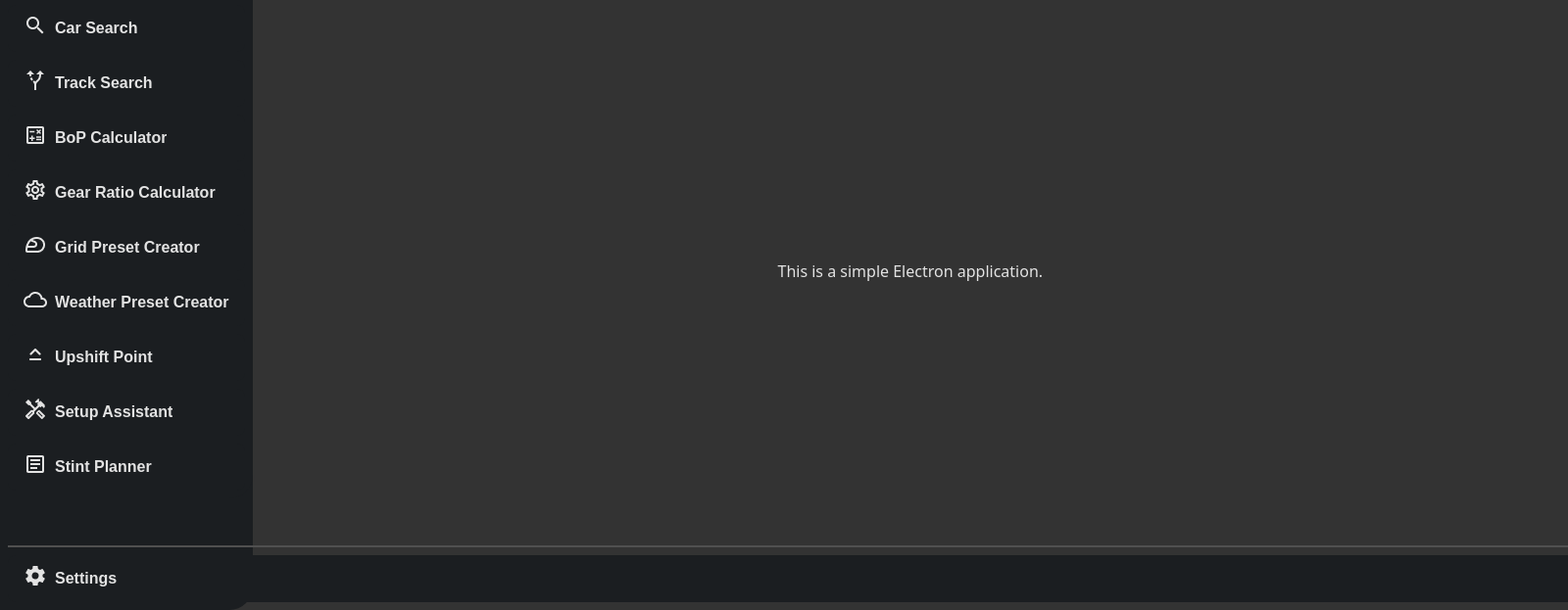
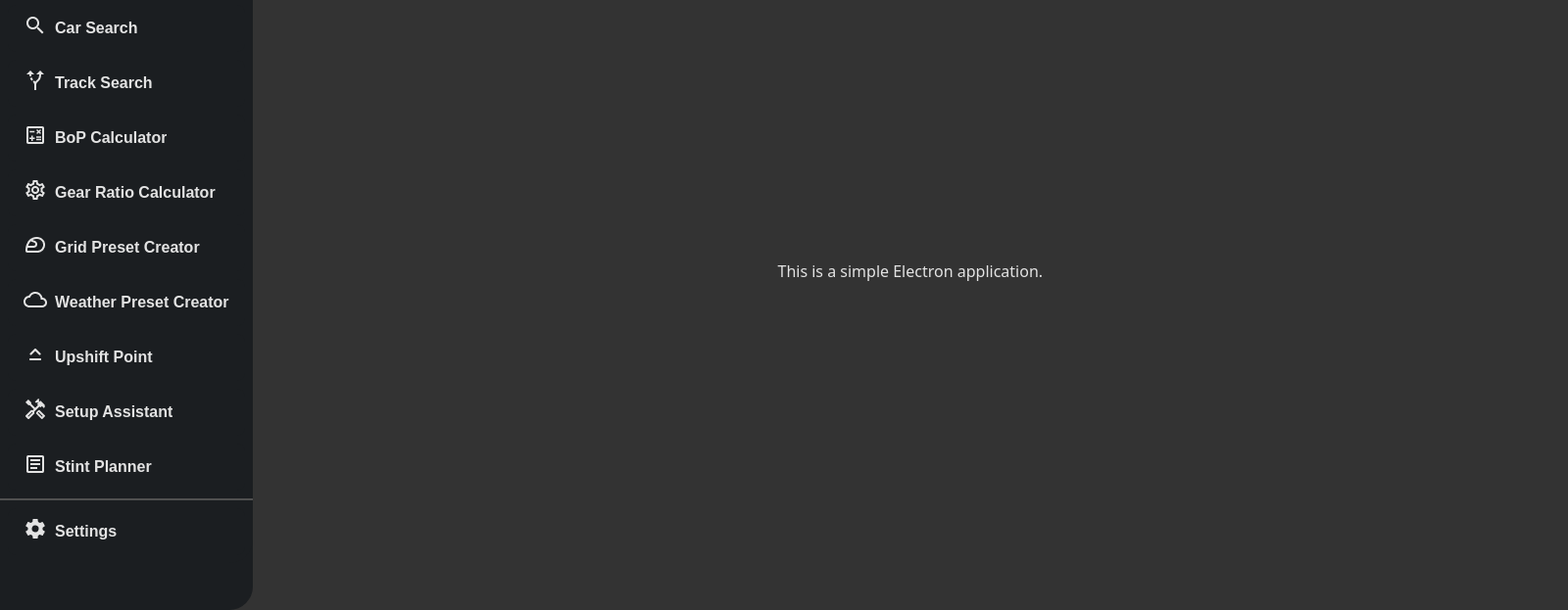
Before and after one commit to wikti11/Simracing-Companion, an Electron app: page renderer/index.html in a window 1600 px wide. Shown: the part 177-800 px from the top of the page at 98% size. Drawn offline with Linux system fonts and the light colour scheme; a web font is replaced by a local one.

Commit message:
sidebar fix

```diff
--- a/renderer/css/style.css
+++ b/renderer/css/style.css
@@ -52,10 +52,7 @@ body {
 }
 
 .sidebar-footer{
-  position: absolute;
-  bottom: 0;
-  width: 100%;
-  margin-bottom: 8px;
+  padding: 8px 8px;
 }
 
 .sidebar-footer .sidebar-divider{
--- a/renderer/sidebar.html
+++ b/renderer/sidebar.html
@@ -70,15 +70,15 @@
                 </span>
                 <span class="text">Stint Planner</span>
             </button>
-
+        </div>
+        <div class="sidebar-divider"></div>
         <div class="sidebar-footer">
-                <div class="sidebar-divider"></div>
             <button class="sidebar-button">
                 <span class="icon">
                     <img src="..\assets\icons\sidebar\settings.png">
                 </span>
                 <span class="text">Settings</span>
+            </button>
         </div>
     </div>
 </div>
-</div>
```
Lines whose indentation alone changed are shown as unchanged.
